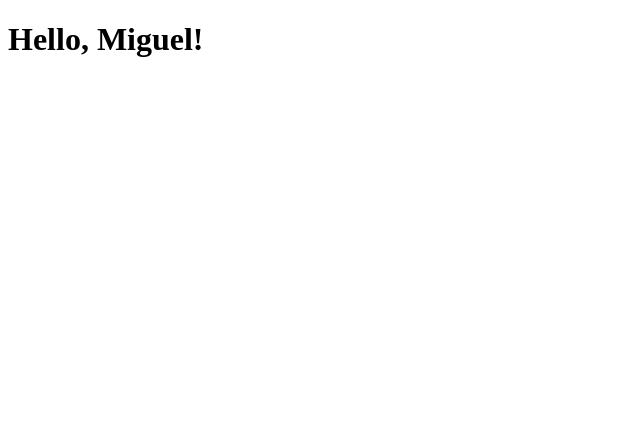
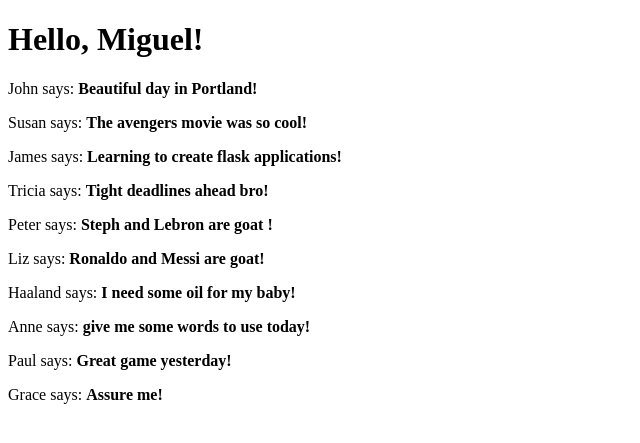
Before and after one commit to Hotchapu13/microblog, a Flask app: page / in a window 1280 px wide. Shown: the top 443 px of the page, without its empty margins (0-640 px from the left). Run offline with Flask 3, Linux system fonts and the light colour scheme.

Commit message:
Include control structures in html

```diff
--- a/app/routes.py
+++ b/app/routes.py
@@ -6,4 +6,46 @@ from app import app
 @app.route('/index')
 def index():
     user = {'username': 'Miguel'}
-    return render_template('index.html', title='Home', user=user)
+    posts = [
+        {
+            'author': {'username': 'John'},
+            'body': 'Beautiful day in Portland!'
+        },
+        {
+            'author': {'username': 'Susan'},
+            'body': 'The avengers movie was so cool!'
+        },
+        {
+            'author': {'username': 'James'},
+            'body': 'Learning to create flask applications!'
+        },
+        {
+            'author': {'username': 'Tricia'},
+            'body': 'Tight deadlines ahead bro!'
+        },
+        {
+            'author': {'username': 'Peter'},
+            'body': 'Steph and Lebron are goat !'
+        },
+        {
+            'author': {'username': 'Liz'},
+            'body': 'Ronaldo and Messi are goat!'
+        },
+        {
+            'author': {'username': 'Haaland'},
+            'body': 'I need some oil for my baby!'
+        },
+        {
+            'author': {'username': 'Anne'},
+            'body': 'give me some words to use today!'
+        },
+        {
+            'author': {'username': 'Paul'},
+            'body': 'Great game yesterday!'
+        },
+        {
+            'author': {'username': 'Grace'},
+            'body': 'Assure me!'
+        }
+    ]
+    return render_template('index.html', title='Home', user=user, posts=posts)
--- a/app/templates/index.html
+++ b/app/templates/index.html
@@ -3,9 +3,18 @@
   <head>
     <meta charset="UTF-8" />
     <meta name="viewport" content="width=device-width, initial-scale=1.0" />
+    {% if title %}
     <title>{{ title }} - Microblog</title>
+    {% else %}
+    <title>Welcome to microblog!</title>
+    {% endif %}
   </head>
   <body>
     <h1>Hello, {{ user.username }}!</h1>
+    {% for post in posts%}
+    <div>
+      <p>{{ post.author.username }} says: <b>{{ post.body }}</b></p>
+    </div>
+    {% endfor %}
   </body>
 </html>
```
